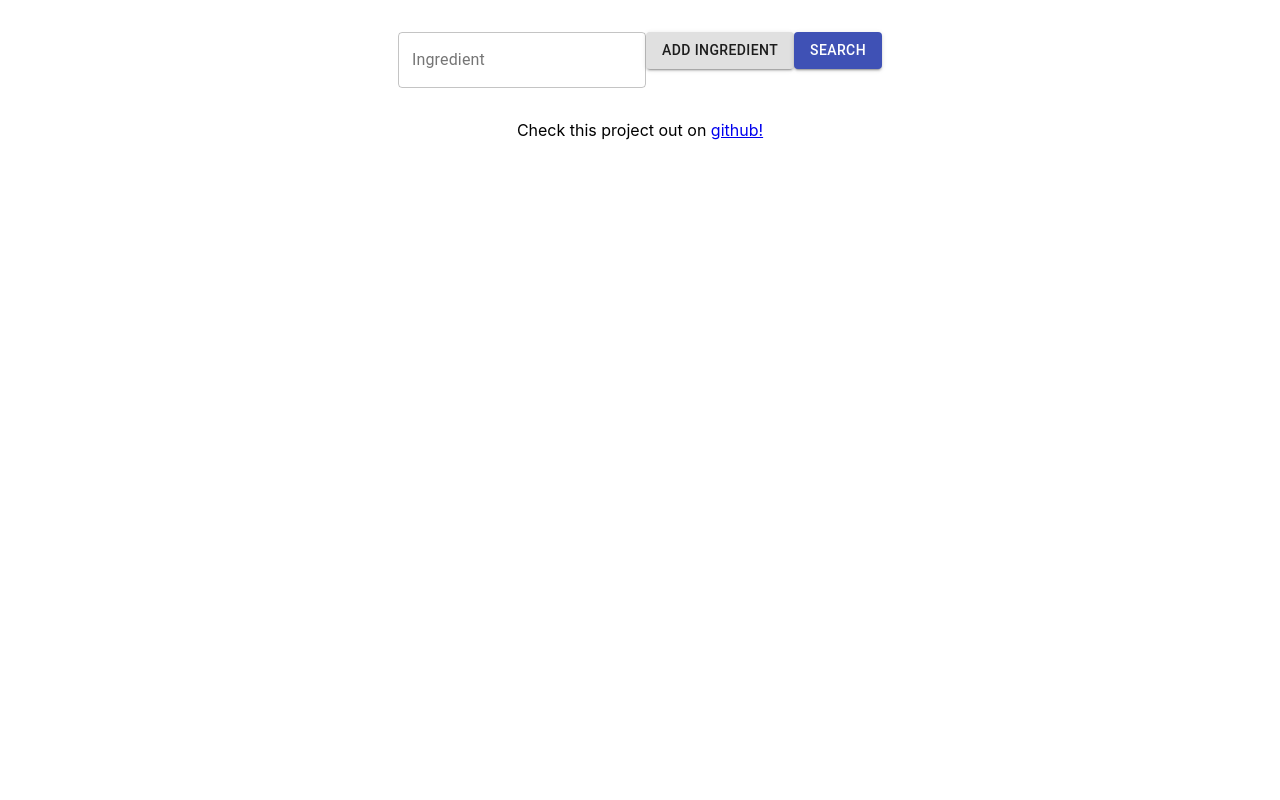
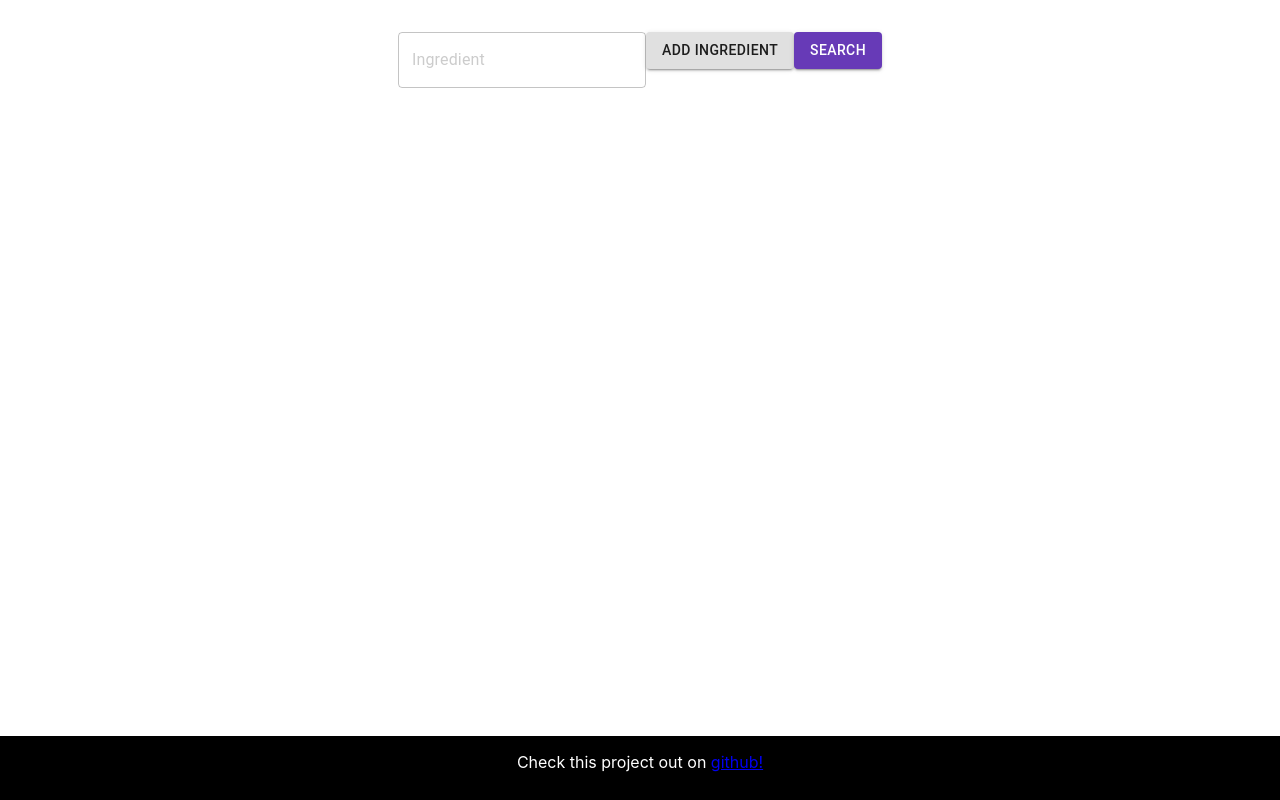
Before and after one commit to ctiller15/WhatCanIMake, a React (Create React App) app: page / in a window 1280 px wide. Built offline with nearby package versions, Linux system fonts and the light colour scheme.

Commit message:
Begin integrating themes

```diff
--- a/src/App.css
+++ b/src/App.css
@@ -1,6 +1,6 @@
 .App {
   text-align: center;
-  margin-top: 2em;
+  height: inherit;
 }
 
 .App-logo {
@@ -38,3 +38,11 @@
     transform: translateY(0px)
   }
 }
+
+#root {
+	height: inherit;
+}
+
+.searchBox {
+	padding-top: 2em;
+}
--- a/src/App.js
+++ b/src/App.js
@@ -4,12 +4,34 @@ import { addIngredient, removeIngredient, ingredientList, fetchRecipesByIngredie
 import { generateRecipesIngredientsQueryString } from './app/utils'
 import { Recipe } from '../src/features/components/Recipe'
 import { Footer } from '../src/features/components/Footer/Footer'
+import { ThemeProvider, makeStyles, createMuiTheme } from '@material-ui/core/styles';
+import { deepPurple } from '@material-ui/core/colors';
 import './App.css';
 
 import { Button, TextField, List, ListItem, ListItemText, Box, IconButton} from '@material-ui/core'
 import DeleteIcon from '@material-ui/icons/Delete'
 
+	const theme = createMuiTheme({
+		palette: {
+			primary: deepPurple
+		}
+	});
+
+	const inputStyles = makeStyles(() => ({
+		root: {
+			background: "white"
+		},
+		focused: {
+			color: "#222222",
+		},
+		labelFocused: {
+			color: "#CCCCCC"
+		}
+	}));
+
 function App() {
+	const inputClasses = inputStyles();
+
 	const ingredients = useSelector(ingredientList);
 	const recipes = useSelector(recipeList);
 	const dispatch = useDispatch();
@@ -48,15 +70,31 @@ function App() {
 		dispatch((fetchRecipesByIngredients(ingredientString)));
 	}
 
+
   return (
-    <div className="App">
-		<section>
+	  <ThemeProvider theme={theme}>
+	  <Box className="App"
+		display="flex"
+		flexDirection="column">
+		  <section className="searchBox">
 			<TextField
 				label="Ingredient"
 				variant="outlined"
 				placeholder="Input an ingredient!"
 				value={ingredient}
 				onChange={onIngredientChanged}
+				InputProps={{
+					classes: {
+						root: inputClasses.root,
+						focused: inputClasses.focused,
+					}
+				}}
+				InputLabelProps={{
+					classes: {
+						root: inputClasses.labelFocused,
+						focused: inputClasses.labelFocused,
+					}
+				}}
 			/>
 			<Button
 				variant="contained"
@@ -76,14 +114,15 @@ function App() {
 				{ingredientDisplay}
 			</List>
 		</Box>
-		{recipeDisplay.length > 0 ? <section>
+		{recipeDisplay.length > 0 ? <Box flexGrow={1}>
 			<h2>Results</h2>
 			<List>
 				{recipeDisplay}
 			</List>
-		</section> : null}
-		<Footer />
-    </div>
+		</Box> : <Box flexGrow={1}></Box>}
+		<Footer flexShrink={0}/>
+    </Box>
+	  </ThemeProvider>
   );
 }
 
--- a/src/features/components/Footer/Footer.css
+++ b/src/features/components/Footer/Footer.css
@@ -0,0 +1,5 @@
+.footer {
+	background-color: #000000;
+	color: #FFFFFF;
+	height: 4em;
+}
--- a/src/features/components/Footer/Footer.js
+++ b/src/features/components/Footer/Footer.js
@@ -1,8 +1,11 @@
+
 import React from 'react';
+
+import './Footer.css';
 
 export const Footer = () => {
 	return(
-		<div>
+		<div className="footer">
 			<p>Check this project out on <a rel="noopener noreferrer" href="https://github.com/ctiller15/WhatCanIMake" target="_blank">github!</a></p>
 		</div>
 	);
--- a/src/index.css
+++ b/src/index.css
@@ -1,4 +1,9 @@
+html {
+	height: 100%;
+}
+
 body {
+	height: 100%;
   margin: 0;
   font-family: -apple-system, BlinkMacSystemFont, 'Segoe UI', 'Roboto', 'Oxygen',
     'Ubuntu', 'Cantarell', 'Fira Sans', 'Droid Sans', 'Helvetica Neue',
```
